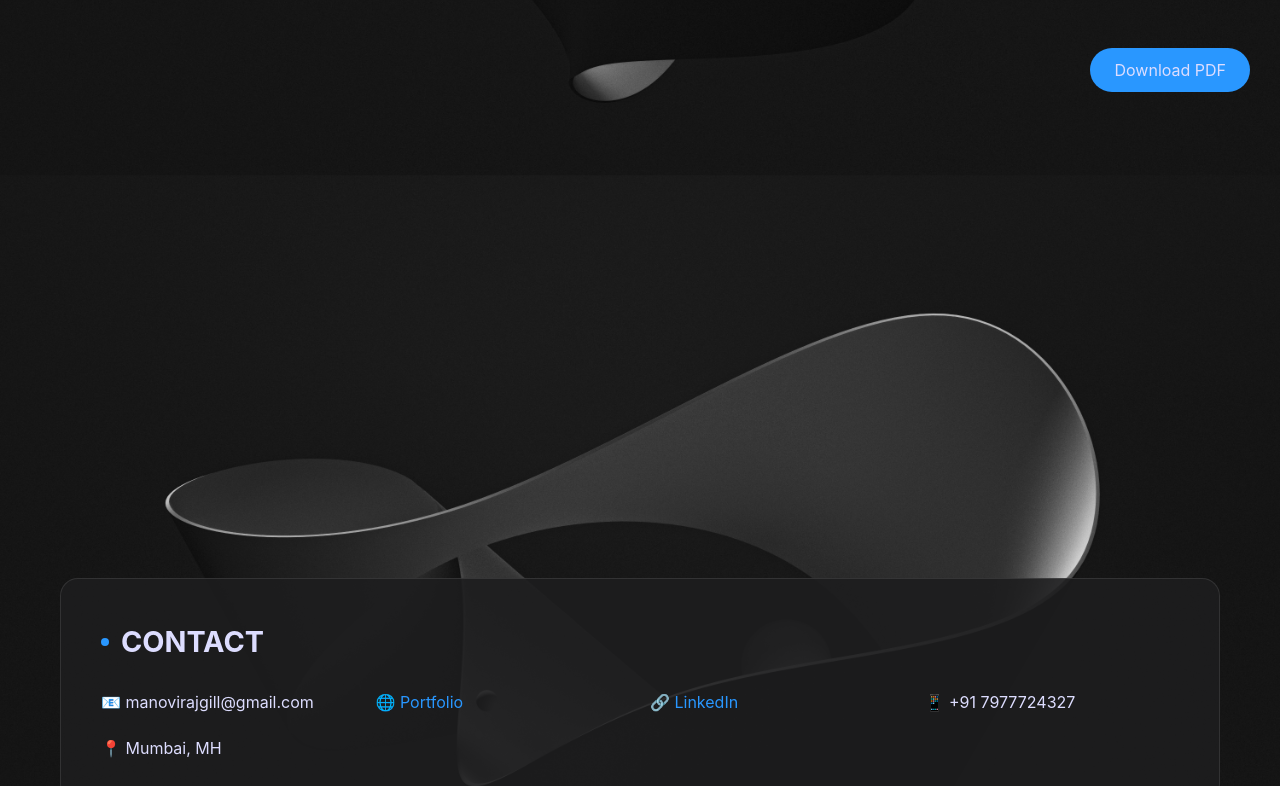
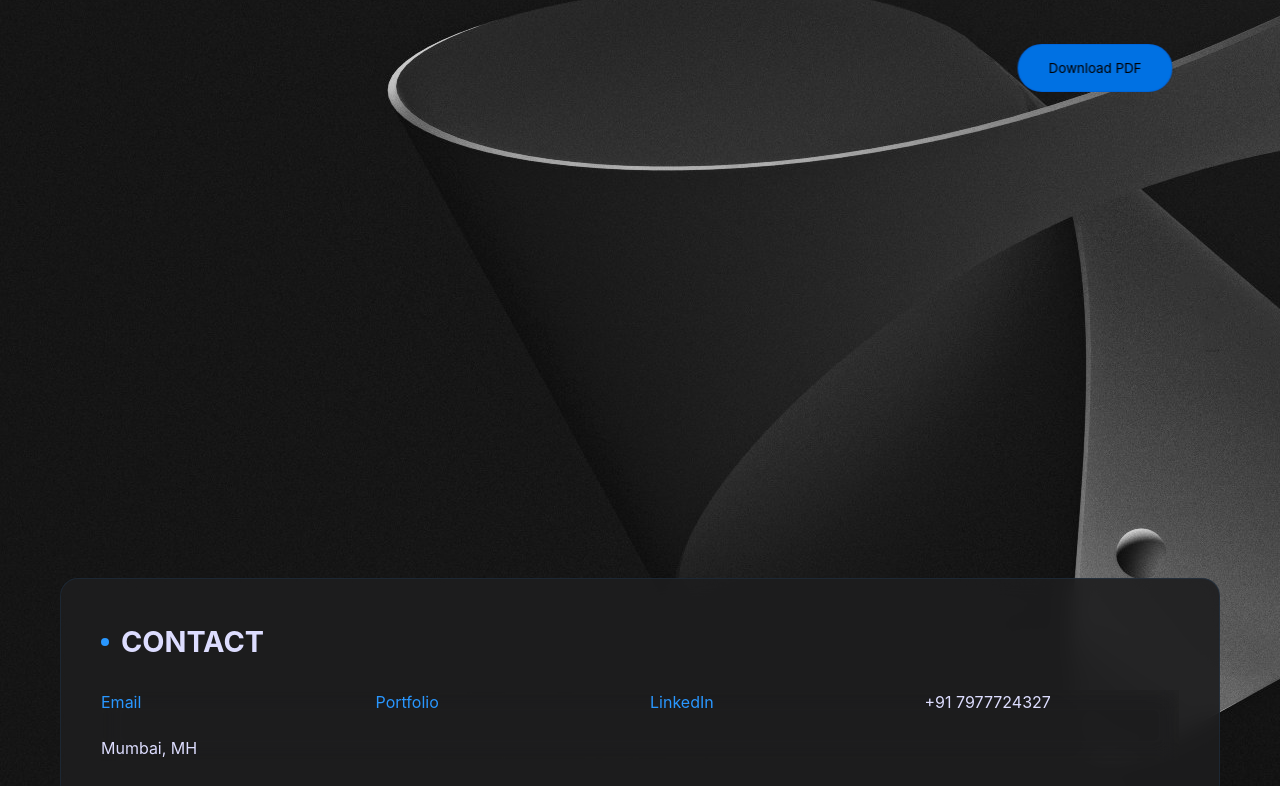
Before and after one commit to M-BOT27/aboutme, a plain HTML site: page index.html in a window 1280 px wide. Shown: the part 678-1464 px from the top of the page. Drawn offline with nearby package versions, Linux system fonts and the light colour scheme.

Commit message:
index.html

```diff
--- a/index.html
+++ b/index.html
@@ -3,7 +3,7 @@
 <head>
     <meta charset="UTF-8">
     <meta name="viewport" content="width=device-width, initial-scale=1.0">
-    <title>Manoviraj Gill - Resume</title>
+    <title>Manoviraj Gill</title>
     <script src="https://cdnjs.cloudflare.com/ajax/libs/jspdf/2.5.1/jspdf.umd.min.js"></script>
     <style>
         * {
@@ -17,7 +17,6 @@
             background-image: url('bg.jpg');
             background-repeat: no-repeat;
             background-attachment: fixed;
-            background-size:cover;
 
             color: #ddddff;
             line-height: 1.6;
@@ -76,10 +75,11 @@
             border-radius: 18px;
             padding: 40px;
             margin: 30px 0;
+            backdrop-filter: blur(10px);
             opacity: 0;
             transform: translateY(30px);
             transition: all 0.6s ease;
-            border: 1px solid rgba(255, 255, 255, 0.1);
+            border: 1px solid rgba(41, 151, 255, 0.1);
         }
 
         .section.visible {
@@ -90,6 +90,7 @@
         .contact-grid {
             display: grid;
             grid-template-columns: repeat(auto-fit, minmax(200px, 1fr));
+            backdrop-filter: blur(10px);
             gap: 20px;
             margin-top: 20px;
         }
@@ -100,6 +101,7 @@
             padding: 20px;
             border-left: 3px solid #2997ff;
             background: rgba(255, 255, 255, 0.03);
+            backdrop-filter: blur(10px);
             transition: transform 0.4s ease, background 0.4s ease;
             border-radius: 8px;
         }
@@ -139,24 +141,26 @@
             position: fixed;
             bottom: 30px;
             right: 30px;
-            background: #2997ff;
-            color: #ddddff;
-            padding: 12px 24px;
-            border-radius: 25px;
-            border: none;
-            cursor: pointer;
-            font-size: 1rem;
-            transition: all 0.3s ease;
+            transform: translateX(-50%);
+            background: #0071e3;
+            backdrop-filter: blur(20px);
+            transition: transform 0.4s ease, background 0.4s ease;
+            border-radius: 30px;
+            padding: 15px 30px;
+            display: flex;
+            gap: 25px;
+            z-index: 1000;
+            border: 1px solid rgba(0, 0, 158, 0.1);
         }
-
         .download-btn:hover {
             background: #0071e3;
+            transform: scale(1.3);
         }
 
         @keyframes fadeUp {
             to {
                 opacity: 1;
-                transform: translateY(0);
+                transform:transform 1s ease, translateY(1);
             }
         }
 
@@ -251,7 +255,7 @@
         <br><br/>
         <br><br/>
 
-    <div class="container">
+    <div class="container" id="about">
         <section class="hero">
             <h1>Manoviraj Gill</h1>
             <h2>Computer Science Engineer</h2>
@@ -275,11 +279,11 @@
         <section class="section" id="contact">
             <h3>CONTACT</h3>
             <div class="contact-grid">
-                <div>📧 manovirajgill@gmail.com</div>
-                <div>🌐 <a href="https://manovirajgill.github.io/portfolio">Portfolio</a></div>
-                <div>🔗 <a href="https://linkedin.com/in/manovirajgill">LinkedIn</a></div>
-                <div>📱 +91 7977724327</div>
-                <div>📍 Mumbai, MH</div>
+                <div> <a href="mailto:manovirajgill@gmail.com">Email</a></div>
+                <div> <a href="https://manovirajgill.github.io/portfolio">Portfolio</a></div>
+                <div> <a href="https://linkedin.com/in/manovirajgill">LinkedIn</a></div>
+                <div> +91 7977724327</div>
+                <div> Mumbai, MH</div>
             </div>
         </section>
 
@@ -306,6 +310,7 @@
                 <div>• Github</div>
                 <div>• Data Analytics </div>
                 <div>• Debugging and Testing</div>
+                <div>• Tkinter</div>
                 <div>• Pandas</div>
                 <div>• Flask</div>
                 <div>• Web Development</div>
```
